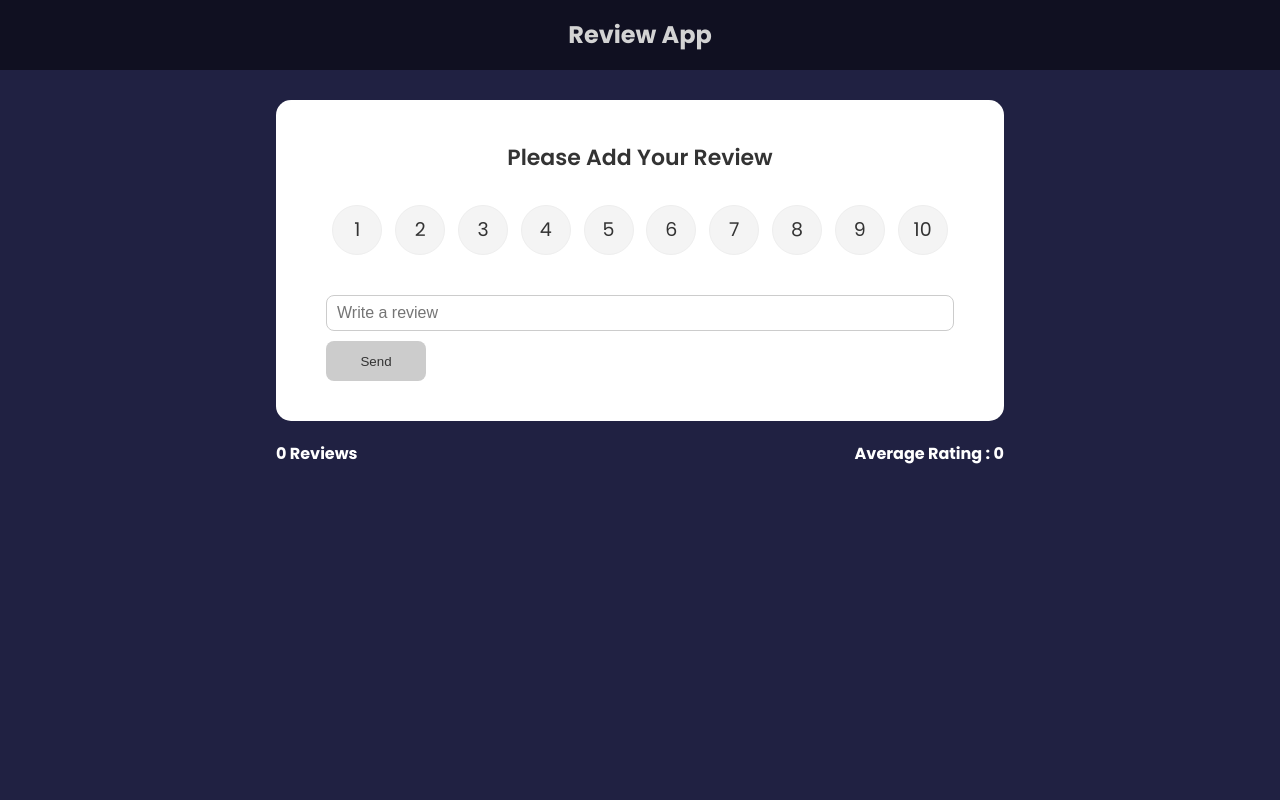
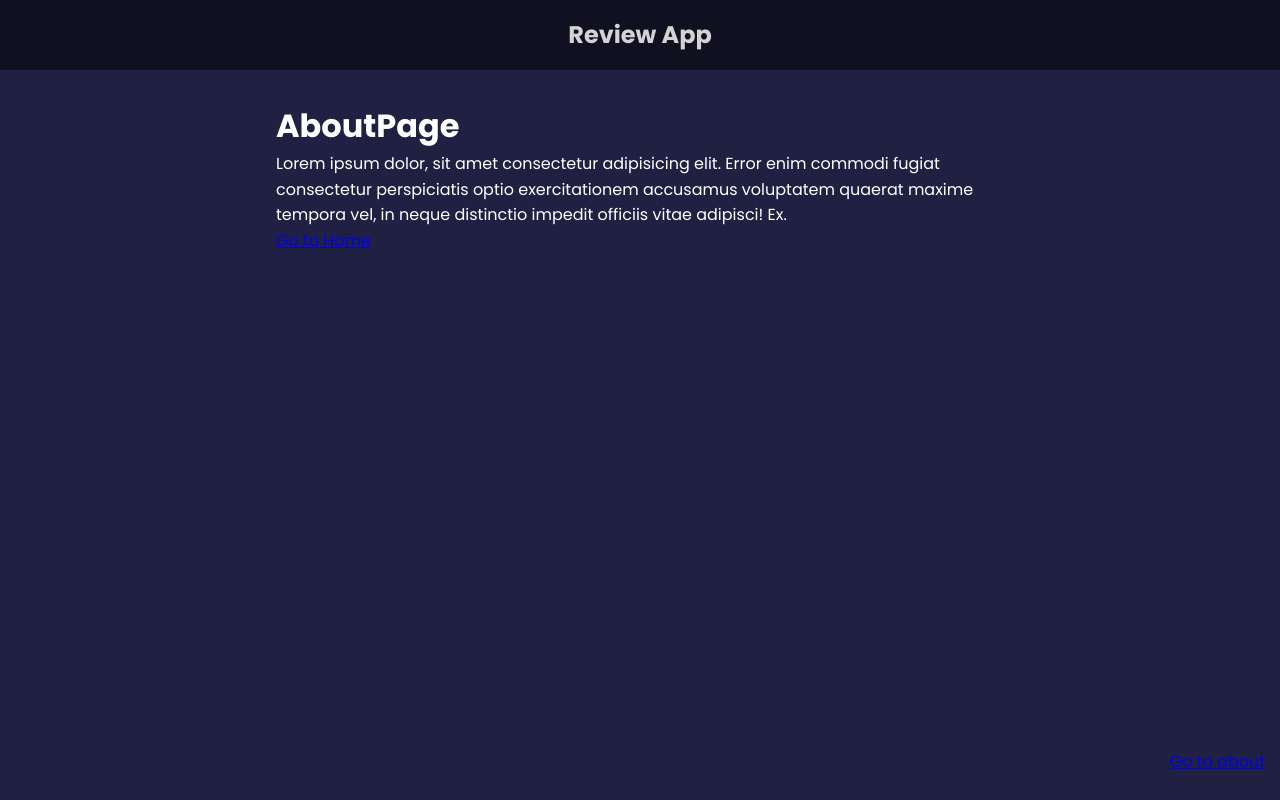
Before and after one commit to jaganjavid/react-9pm, a React (Create React App) app in the folder review-app/: page /about in a window 1280 px wide. Built offline with nearby package versions, Linux system fonts and the light colour scheme.

Commit message:
almost done 2

```diff
--- a/review-app/src/App.js
+++ b/review-app/src/App.js
@@ -6,8 +6,9 @@ import FeedbackForm from './components/FeedbackForm';
 import { useState } from 'react';
 import ReviewData from './data/ReviewData';
 import { FeedbackProvider } from './context/FeedbackContext';
+import AboutPage from './pages/AboutPage';
+import { BrowserRouter, Routes , Route , Link} from 'react-router-dom';
 
-// import Card from './shared/Card';
 
 function App() {
 
@@ -18,11 +19,27 @@ function App() {
   return (
         <FeedbackProvider>
               <Header/>
+              <BrowserRouter>
                 <div className="container">
-                  <FeedbackForm/>
-                  <FeedbackStats/>
-                  <FeedbackList/>
+                  <Routes>
+                    <Route exact
+                           path='/'
+                           element={
+                            <>
+                              <FeedbackForm/>
+                              <FeedbackStats/>
+                              <FeedbackList/>
+                            </>
+                           }>
+                    </Route>
+                    <Route path='/about' element={<AboutPage/>}/>
+
+                  </Routes>
+                  <div className='about'>
+                    <Link to='/about'>Go to about</Link>
+                  </div>
                 </div>
+              </BrowserRouter>
         </FeedbackProvider>
 );
 }
--- a/review-app/src/index.css
+++ b/review-app/src/index.css
@@ -229,3 +229,9 @@ input:focus {
     width: 80%;
   }
 }
+
+.about{
+  position: fixed;
+  bottom: 25px;
+  right: 15px;
+}
--- a/review-app/src/pages/AboutPage.jsx
+++ b/review-app/src/pages/AboutPage.jsx
@@ -1,8 +1,15 @@
 import React from 'react'
-
+import { Link}  from 'react-router-dom';
 const AboutPage = () => {
   return (
-    <div>AboutPage</div>
+    <div>
+      <h1>AboutPage</h1>
+      <p>Lorem ipsum dolor, sit amet consectetur adipisicing elit.
+        Error enim commodi fugiat consectetur perspiciatis optio
+        exercitationem accusamus voluptatem quaerat maxime tempora vel,
+        in neque distinctio impedit officiis vitae adipisci! Ex.</p>
+      <Link to="/">Go to Home</Link>
+    </div>
   )
 }
 
```
Also changed, not shown: 1 other file (tests, documents, lock files or other folders).
